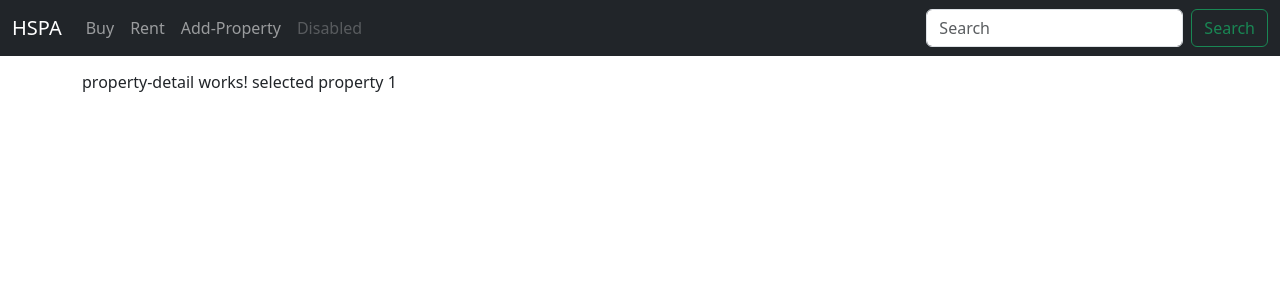
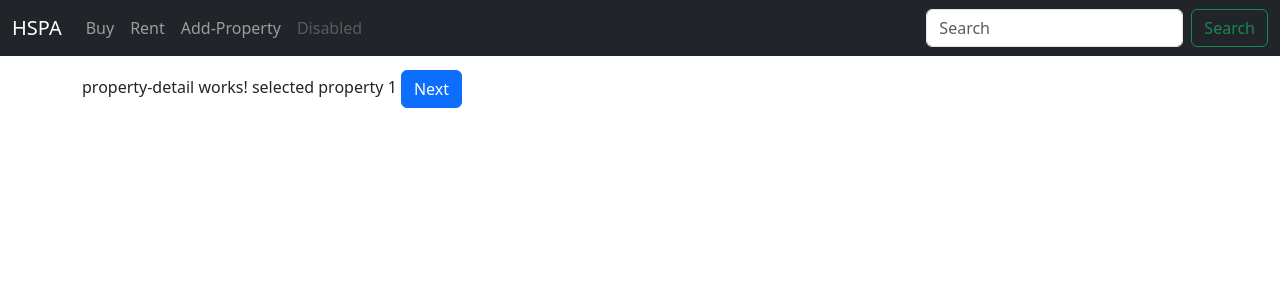
Before and after one commit to patilakanksha/HSPA, an Angular app in the folder Frontend/AngularUi/: page /property-detail/1 in a window 1280 px wide. Shown: the top 300 px of the page. Built offline with nearby package versions, Linux system fonts and the light colour scheme.

Commit message:
Next button with changed URL added

```diff
--- a/Frontend/AngularUi/src/app/property/property-detail/property-detail.component.html
+++ b/Frontend/AngularUi/src/app/property/property-detail/property-detail.component.html
@@ -1,4 +1,5 @@
 <p>
   property-detail works!
   selected property {{propertyId}}
+  <button (click)="onSelectNext()" class="btn btn-primary">Next</button>
 </p>
--- a/Frontend/AngularUi/src/app/property/property-detail/property-detail.component.ts
+++ b/Frontend/AngularUi/src/app/property/property-detail/property-detail.component.ts
@@ -1,5 +1,5 @@
 import { Component, OnInit } from '@angular/core';
-import { ActivatedRoute } from '@angular/router';
+import { ActivatedRoute, Router} from '@angular/router';
 
 @Component({
   selector: 'app-property-detail',
@@ -9,10 +9,16 @@ import { ActivatedRoute } from '@angular/router';
 export class PropertyDetailComponent implements OnInit {
 
   public propertyId!: number;
-  constructor(private route: ActivatedRoute) { }
+  constructor(private route: ActivatedRoute, private router: Router) { }
 
   ngOnInit() {
-    this.propertyId = this.route.snapshot.params["id"];
+    this.propertyId = + this.route.snapshot.params["id"];
+    // wih adding + symbol in convertinto number type
+  }
+
+  onSelectNext(){
+    this.propertyId += 1;
+    this.router.navigate(['property-detail', this.propertyId])
   }
 
 }
```
